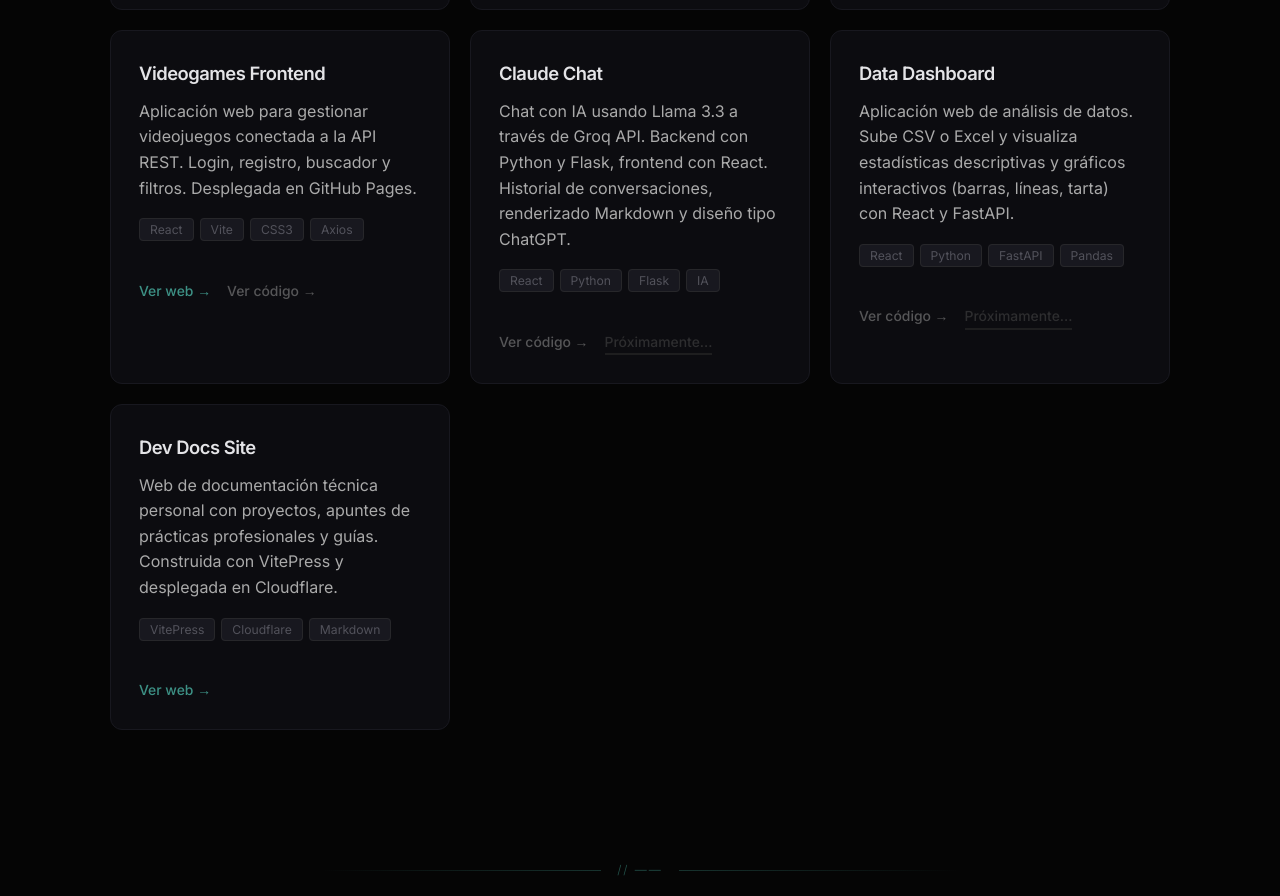
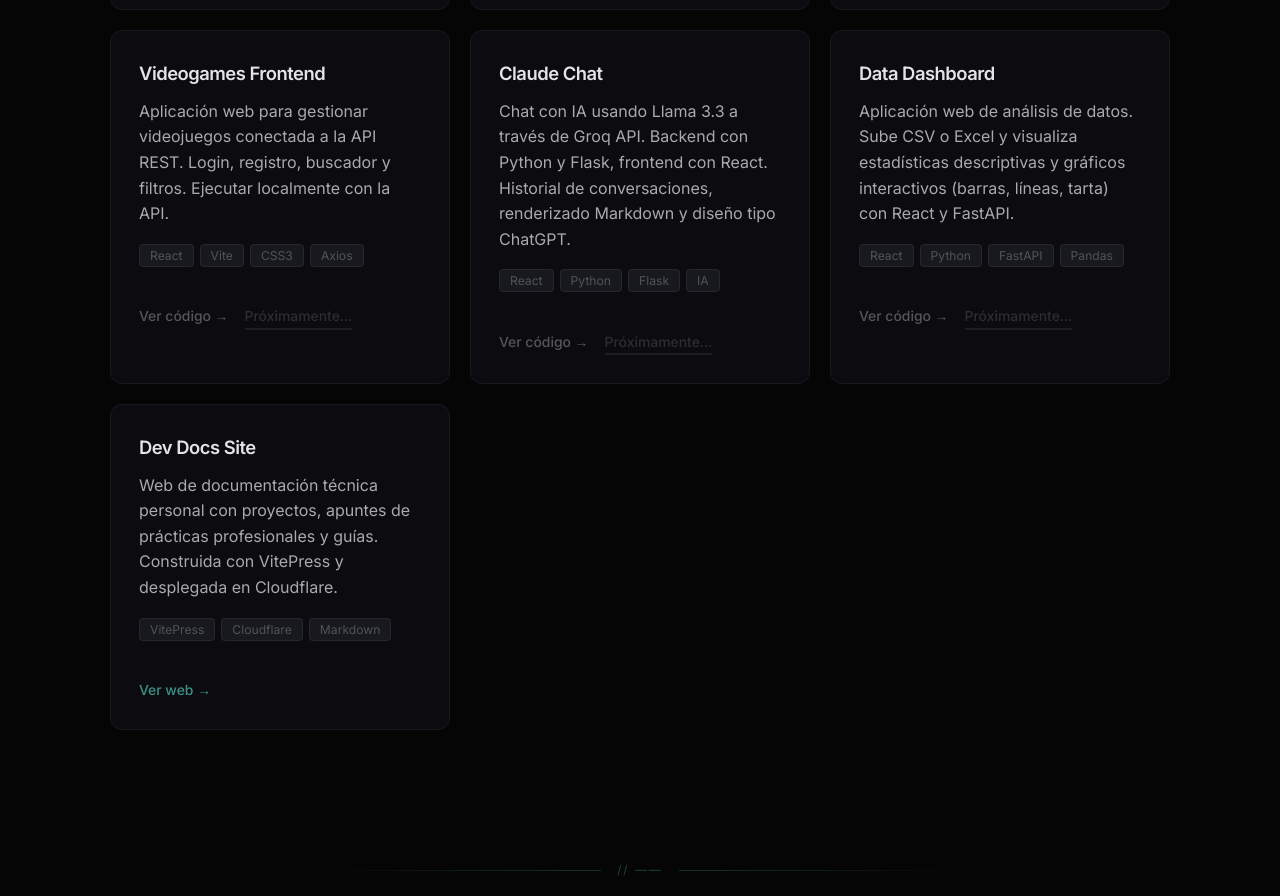
Before and after one commit to mmoreno-byte/mmorenodev, a React (Vite) app: page / in a window 1280 px wide. Shown: the part 4896-5792 px from the top of the page. Built offline with nearby package versions, Linux system fonts and the light colour scheme.

Commit message:
Remove 'Ver web' from Videogames Frontend (requires API running)

```diff
--- a/src/components/Projects.jsx
+++ b/src/components/Projects.jsx
@@ -30,9 +30,9 @@ const allProjects = [
   {
     id: 4,
     title: "Videogames Frontend",
-    description: "Aplicación web para gestionar videojuegos conectada a la API REST. Login, registro, buscador y filtros. Desplegada en GitHub Pages.",
+    description: "Aplicación web para gestionar videojuegos conectada a la API REST. Login, registro, buscador y filtros. Ejecutar localmente con la API.",
     tags: ["React", "Vite", "CSS3", "Axios"],
-    link: "https://mmoreno-byte.github.io/videogames-frontend/",
+    link: "#",
     repo: "https://github.com/mmoreno-byte/videogames-frontend",
   },
   {
```
